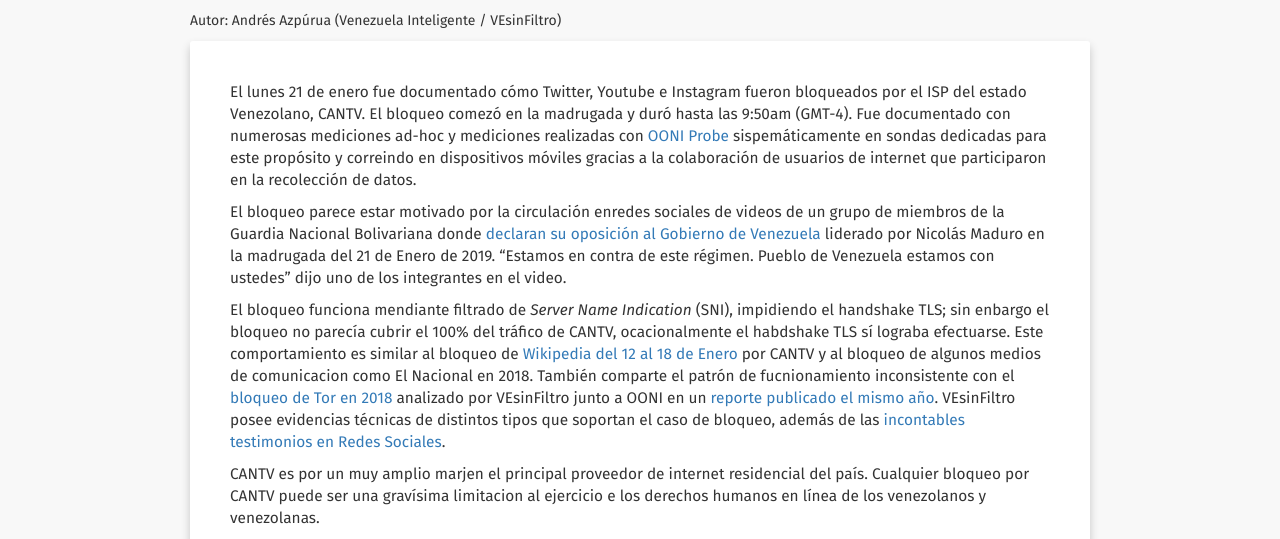
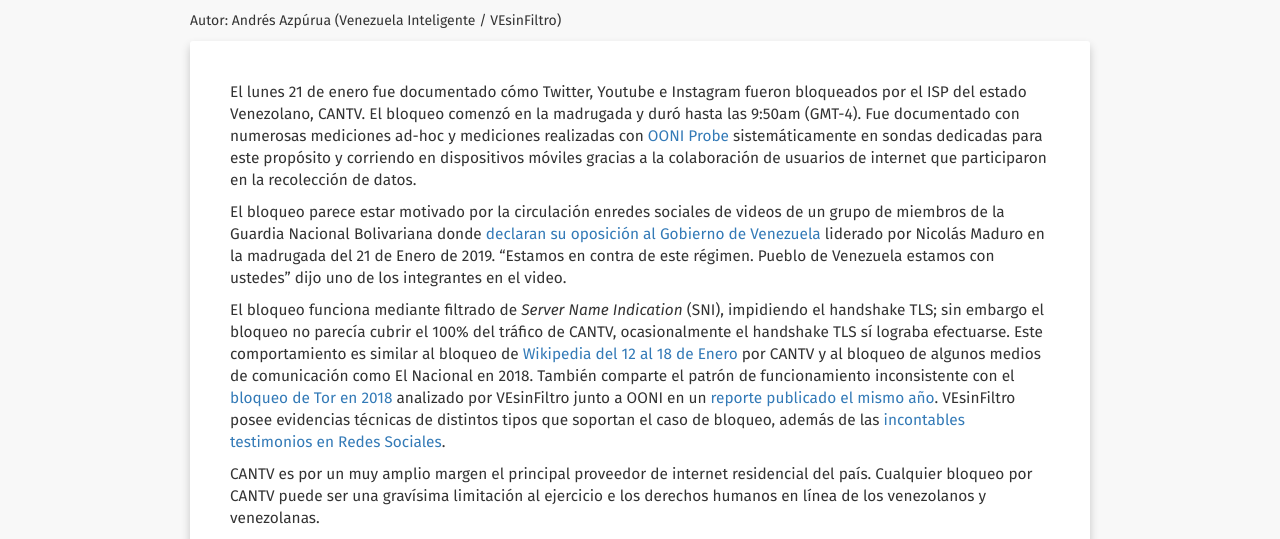
Before and after one commit to VEinteligente/VESinFiltro, a Jekyll site: the page built from _noticias/2019-01-21-RRSS_bloqueadas.md, in a window 1280 px wide and 900 px high. Shown: the part 358-897 px from the top of the window. Built offline with Jekyll 4.4.1, drawn with Linux system fonts in a browser that asks for light colours; nearby versions of some CDN libraries; some of the changed text lies outside the part shown.

Commit message:
Img blocked RRSS jan21

```diff
--- a/_noticias/2019-01-21-RRSS_bloqueadas.md
+++ b/_noticias/2019-01-21-RRSS_bloqueadas.md
@@ -2,23 +2,25 @@
 layout: post
 title:  Twitter, Youtube e Instagram bloqueados por CANTV en la mañana del 21 de enero
 small:  CANTV bloquea Twitter, Youtube e Instagram el 21 de Enero
-excerpt: El lunes 21 de enero fue documentado cómo Twitter, Youtube e Instagram fueron bloqueados por el ISP del estado Venezolano, CANTV. El bloqueo comezó en la madrugada y duró hasta las 9:50am (GMT-4)
+excerpt: Documentamos cómo Twitter, Youtube e Instagram fueron bloqueados por el ISP del estado Venezolano, CANTV. El bloqueo comenzó en la madrugada del 21 de Enero y duró hasta las 9:50am (GMT-4)
 permalink: /noticias/twitter_youtube_instagram_2019-01/
 date:   2019-01-21 14:30:00 -0400
 categories: bloqueos
-image: no
+image: /res/post_img/2019-01-21-RRSS.png
 author: "Andrés Azpúrua (Venezuela Inteligente / VEsinFiltro)"
 ---
 
-El lunes 21 de enero fue documentado cómo Twitter, Youtube e Instagram fueron bloqueados por el ISP del estado Venezolano, CANTV. El bloqueo comezó en la madrugada y duró hasta las 9:50am (GMT-4). Fue documentado con numerosas mediciones ad-hoc y mediciones  realizadas con [OONI Probe](http://ooni.torproject.org) sispemáticamente en sondas dedicadas para este propósito y correindo en dispositivos móviles gracias a la colaboración de usuarios de internet que participaron en la recolección de datos.
+El lunes 21 de enero fue documentado cómo Twitter, Youtube e Instagram fueron bloqueados por el ISP del estado Venezolano, CANTV. El bloqueo comenzó en la madrugada y duró hasta las 9:50am (GMT-4). Fue documentado con numerosas mediciones ad-hoc y mediciones  realizadas con [OONI Probe](http://ooni.torproject.org) sistemáticamente en sondas dedicadas para este propósito y corriendo en dispositivos móviles gracias a la colaboración de usuarios de internet que participaron en la recolección de datos.
 
 
 El bloqueo parece estar motivado por la circulación enredes sociales de videos de un grupo de miembros de la Guardia Nacional Bolivariana donde [declaran su oposición al Gobierno de Venezuela](http://elestimulo.com/blog/detienen-a-grupo-insurgente-de-gnb-en-comandancia-de-cotiza/) liderado por Nicolás Maduro en la madrugada del 21 de Enero de 2019. “Estamos en contra de este régimen. Pueblo de Venezuela estamos con ustedes” dijo uno de los integrantes en el video.
 
-El bloqueo funciona mendiante filtrado de _Server Name Indication_ (SNI), impidiendo el handshake TLS; sin enbargo el bloqueo no parecía cubrir el 100% del tráfico de CANTV, ocacionalmente el habdshake TLS sí lograba efectuarse. Este comportamiento es similar al bloqueo de [Wikipedia del 12 al 18 de Enero](http://vesinfiltro.com/noticias/wikipedia_2019-01/) por CANTV y al bloqueo de algunos medios de comunicacion como El Nacional en 2018. También comparte el patrón de fucnionamiento inconsistente con el [bloqueo de Tor en 2018](https://vesinfiltro.com/noticias/CANTV_bloquea_Tor_2017-06-26/) analizado por VEsinFiltro junto a OONI en un [reporte publicado el mismo año](https://vesinfiltro.com/noticias/state_of_internet_censorship_2018-08-16/). VEsinFiltro posee evidencias técnicas de distintos tipos que soportan el caso de bloqueo, además de las [incontables testimonios en Redes Sociales](https://twitter.com/search?q=bloqueado%20cantv&src=typd).
+El bloqueo funciona mediante filtrado de _Server Name Indication_ (SNI), impidiendo el handshake TLS; sin embargo el bloqueo no parecía cubrir el 100% del tráfico de CANTV, ocasionalmente el handshake TLS sí lograba efectuarse. Este comportamiento es similar al bloqueo de [Wikipedia del 12 al 18 de Enero](http://vesinfiltro.com/noticias/wikipedia_2019-01/) por CANTV y al bloqueo de algunos medios de comunicación como El Nacional en 2018. También comparte el patrón de funcionamiento inconsistente con el [bloqueo de Tor en 2018](https://vesinfiltro.com/noticias/CANTV_bloquea_Tor_2017-06-26/) analizado por VEsinFiltro junto a OONI en un [reporte publicado el mismo año](https://vesinfiltro.com/noticias/state_of_internet_censorship_2018-08-16/). VEsinFiltro posee evidencias técnicas de distintos tipos que soportan el caso de bloqueo, además de las [incontables testimonios en Redes Sociales](https://twitter.com/search?q=bloqueado%20cantv&src=typd).
 
-CANTV es por un muy amplio marjen el principal proveedor de internet residencial del país. Cualquier bloqueo por CANTV puede ser  una gravísima limitacion al ejercicio e los derechos humanos en línea de los venezolanos y venezolanas.
+CANTV es por un muy amplio margen el principal proveedor de internet residencial del país. Cualquier bloqueo por CANTV puede ser  una gravísima limitación al ejercicio e los derechos humanos en línea de los venezolanos y venezolanas.
 
-Ante el argavamiento de la crisis política venezolana, podemos esperar mayor cantidad de bloqueos esta sem
+Ante el agravamiento de la crisis política venezolana, podemos esperar mayor cantidad de bloqueos esta sem
 
-Detalles del funcionamiento y diagnóstico de este caso son iguales a los del bloqueo de [Wikipedia del 12 al 18 de Enero](http://vesinfiltro.com/noticias/wikipedia_2019-01/). *Este artículo será acutalizado con cualquier nueva información relacionada*
+Detalles del funcionamiento y diagnóstico de este caso son iguales a los del bloqueo de [Wikipedia del 12 al 18 de Enero](http://vesinfiltro.com/noticias/wikipedia_2019-01/). *Este artículo será actualizado con cualquier nueva información relacionada*
+
+![Cover image](/res/post_img/2019-01-21-RRSS.png)
```
Also changed, not shown: res/post_img/2019-01-21-RRSS.png (added).
